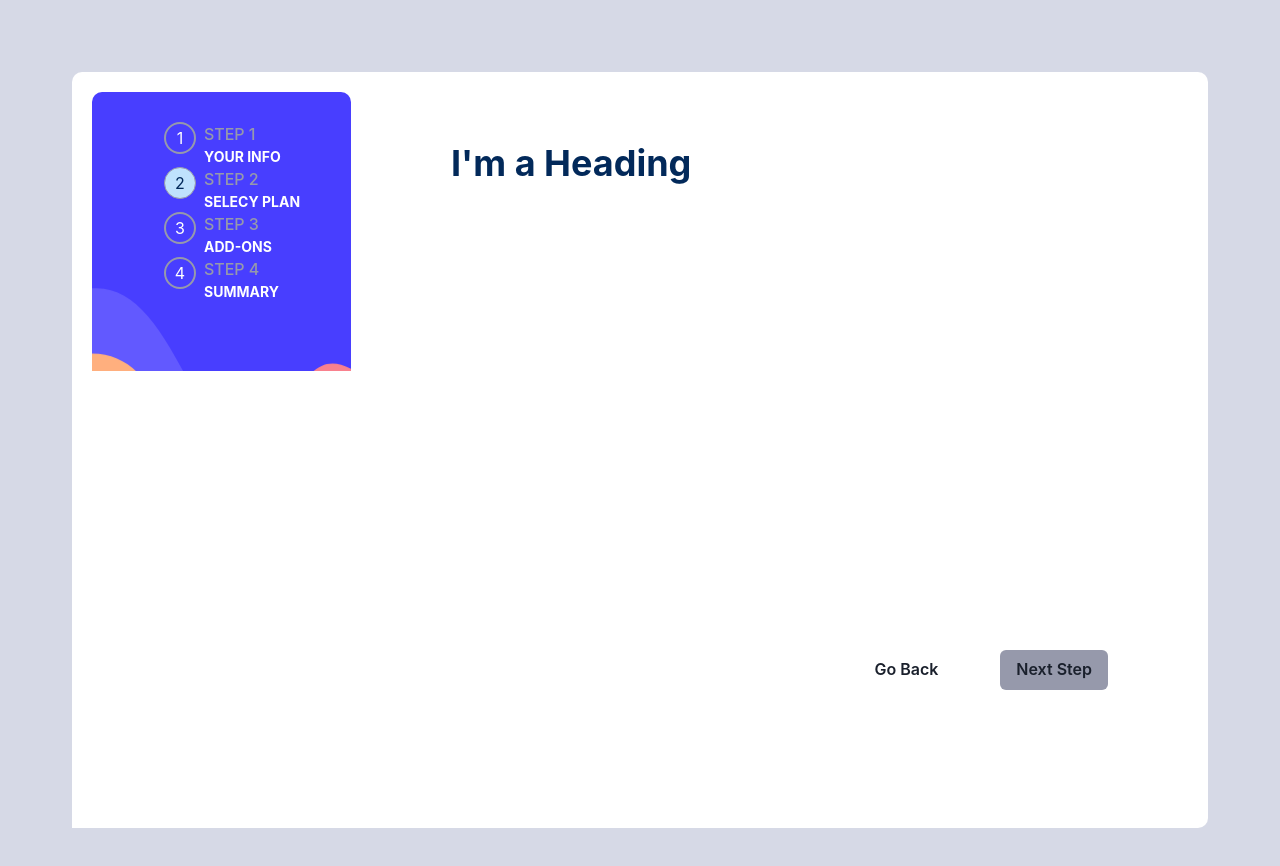
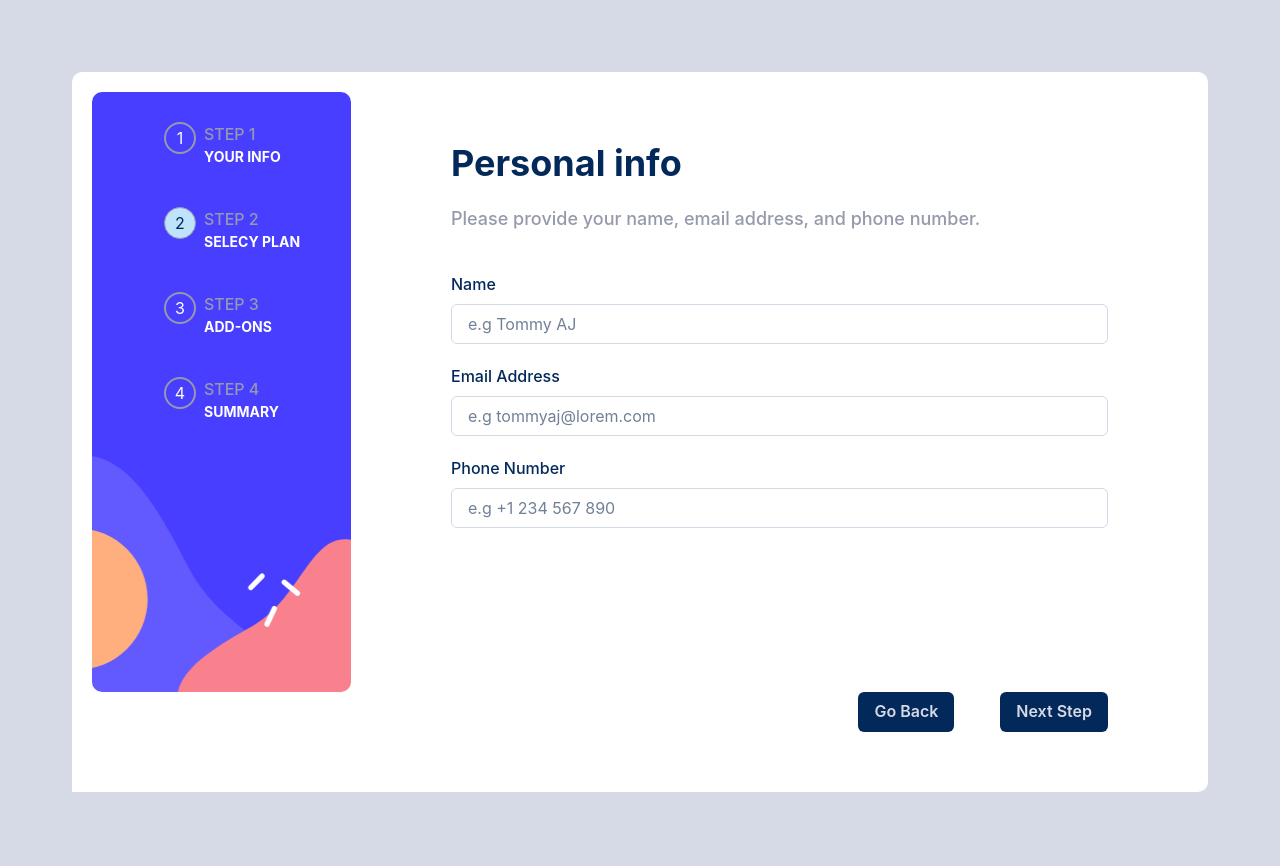
Before and after one commit to Tommkruix/peddle, a Next.js app: page /home/home in a window 1280 px wide. Shown: the top 866 px of the page. Built offline with nearby package versions, Linux system fonts and the light colour scheme.

Commit message:
Added formik for validation and created form one

```diff
--- a/package.json
+++ b/package.json
@@ -21,6 +21,7 @@
     "emotion-theming": "^11.0.0",
     "eslint": "8.40.0",
     "eslint-config-next": "13.4.2",
+    "formik": "^2.2.9",
     "framer-motion": "^10.12.10",
     "next": "13.4.2",
     "react": "18.2.0",
--- a/src/components/Form/FormOne.tsx
+++ b/src/components/Form/FormOne.tsx
@@ -1,12 +1,82 @@
-import { Box, Heading } from "@chakra-ui/react";
 import React from "react";
+import {
+  Box,
+  Heading,
+  FormControl,
+  FormLabel,
+  FormErrorMessage,
+  Input,
+  Text,
+} from "@chakra-ui/react";
+import { Field } from "formik";
+import { AppFieldPropsType } from "@src/utils/types";
+import { validateField } from "@src/utils/helpers";
 
 const FormOne = () => {
   return (
     <Box>
       <Heading color={"blue.100"} fontWeight={"bold"}>
-        I'm a Heading
+        Personal info
       </Heading>
+      <Text
+        fontSize="lg"
+        fontWeight={"medium"}
+        marginTop={"20px"}
+        marginBottom={"40px"}
+        color={"gray.100"}
+      >
+        Please provide your name, email address, and phone number.
+      </Text>
+
+      <Field
+        name="name"
+        validate={(value: string) => validateField("Name", value)}
+      >
+        {({ field, form }: AppFieldPropsType) => (
+          <FormControl
+            isInvalid={!!form.errors.name && form.touched.name}
+            marginBottom={"20px"}
+          >
+            <FormLabel color={"blue.100"}>Name</FormLabel>
+            <Input type="text" {...field} placeholder="e.g Tommy AJ" />
+            <FormErrorMessage>{form.errors.name}</FormErrorMessage>
+          </FormControl>
+        )}
+      </Field>
+      <Field
+        name="email"
+        validate={(value: string) => validateField("Email Address", value)}
+      >
+        {({ field, form }: AppFieldPropsType) => (
+          <FormControl
+            isInvalid={!!form.errors.email && form.touched.email}
+            marginBottom={"20px"}
+          >
+            <FormLabel color={"blue.100"}>Email Address</FormLabel>
+            <Input
+              type="email"
+              {...field}
+              placeholder="e.g tommyaj@lorem.com"
+            />
+            <FormErrorMessage>{form.errors.email}</FormErrorMessage>
+          </FormControl>
+        )}
+      </Field>
+      <Field
+        name="phoneNumber"
+        validate={(value: string) => validateField("Phone Number", value)}
+      >
+        {({ field, form }: AppFieldPropsType) => (
+          <FormControl
+            isInvalid={!!form.errors.phoneNumber && form.touched.phoneNumber}
+            marginBottom={"20px"}
+          >
+            <FormLabel color={"blue.100"}>Phone Number</FormLabel>
+            <Input type="phone" {...field} placeholder="e.g +1 234 567 890" />
+            <FormErrorMessage>{form.errors.phoneNumber}</FormErrorMessage>
+          </FormControl>
+        )}
+      </Field>
     </Box>
   );
 };
--- a/src/components/VerticalStep/VerticalStep.tsx
+++ b/src/components/VerticalStep/VerticalStep.tsx
@@ -1,12 +1,9 @@
-import { Box } from "@chakra-ui/layout";
 import {
   Button,
   Flex,
   Grid,
   GridItem,
   useBreakpointValue,
-} from "@chakra-ui/react";
-import {
   Step,
   StepDescription,
   StepIndicator,
@@ -15,15 +12,17 @@ import {
   StepStatus,
   StepTitle,
   Stepper,
+  Box,
   useSteps,
 } from "@chakra-ui/react";
-
 import FormOne from "@src/components/Form/FormOne";
 
 import BgDesktopIcon from "@public/assets/icons/bg-sidebar-desktop.svg";
 import BgMobileIcon from "@public/assets/icons/bg-sidebar-mobile.svg";
 
 import VerticalStepStyle from "./VerticalStep.style";
+import { FormikProps } from "formik";
+import { AppFormType } from "@src/utils/types";
 
 const steps = [
   { title: "STEP 1", description: "YOUR INFO" },
@@ -32,8 +31,12 @@ const steps = [
   { title: "STEP 4", description: "SUMMARY" },
 ];
 
-const VerticalStep = () => {
-  const { activeStep, setActiveStep, goToNext, goToPrevious } = useSteps({
+type Props = {
+  formikProp: FormikProps<AppFormType>;
+};
+
+const VerticalStep = ({ formikProp }: Props) => {
+  const { activeStep, goToNext, goToPrevious } = useSteps({
     index: 1,
     count: steps.length,
   });
@@ -52,9 +55,9 @@ const VerticalStep = () => {
         width="100%"
         justify="flex-end"
         gap={4}
-        position={isMobile ? "absolute" : "relative"}
+        position={"relative"}
         bottom={"0px"}
-        marginTop={isMobile ? "0px" : "-20px"}
+        marginTop={isMobile ? "30px" : "-20px"}
         background={isMobile ? "gray.400" : "white"}
         borderBottomRightRadius={isMobile ? "0px" : "10px"}
         paddingBottom={isMobile ? "10px" : "60px"}
@@ -62,8 +65,15 @@ const VerticalStep = () => {
         paddingRight={isMobile ? "10px" : "100px"}
       >
         {hasCompletedAllSteps ? (
-          <Button size="md" onClick={() => setActiveStep(1)}>
-            Reset
+          <Button
+            type="submit"
+            isLoading={formikProp.isSubmitting}
+            size="md"
+            background={"blue.100"}
+            color={"gray.200"}
+            _hover={{ color: "gray.200", background: "blue.100" }}
+          >
+            Confirm
           </Button>
         ) : (
           <>
@@ -73,10 +83,19 @@ const VerticalStep = () => {
               size="md"
               variant="ghost"
               marginRight={isMobile ? "0px" : "30px"}
+              background={"blue.100"}
+              color={"gray.200"}
+              _hover={{ color: "blue.100", background: "gray.300" }}
             >
               Go Back
             </Button>
-            <Button size="md" onClick={goToNext}>
+            <Button
+              size="md"
+              onClick={goToNext}
+              background={"blue.100"}
+              color={"gray.200"}
+              _hover={{ color: "blue.100", background: "gray.300" }}
+            >
               {isLastStep ? "Finish" : "Next Step"}
             </Button>
           </>
@@ -94,7 +113,6 @@ const VerticalStep = () => {
         borderRadius={"10px"}
       >
         <Grid
-          templateRows={isMobile ? "" : "repeat(2, 1fr)"}
           templateColumns={isMobile ? "" : "repeat(5, 1fr)"}
           gap={isMobile ? 3 : 0}
           width={"100%"}
@@ -113,17 +131,19 @@ const VerticalStep = () => {
             paddingLeft={isMobile ? "65px" : "72px"}
             paddingRight={isMobile ? "65px" : "72px"}
             paddingTop={isMobile ? "30px" : "30px"}
-            paddingBottom={isMobile ? "10px" : "30px"}
-            height={"auto"}
+            paddingBottom={isMobile ? "100px" : "30px"}
+            height={isMobile ? "auto" : "600px"}
             borderTopLeftRadius={isMobile ? "0px" : "10px"}
             borderTopRightRadius={isMobile ? "0px" : "10px"}
+            borderBottomLeftRadius={isMobile ? "0px" : "10px"}
+            borderBottomRightRadius={isMobile ? "0px" : "10px"}
           >
             <Stepper
               index={activeStep}
               colorScheme="blue"
               orientation={orientation}
               width="auto"
-              height={isMobile ? "50px" : "auto"}
+              height={isMobile ? "50px" : "300px"}
               gap="0"
               sx={VerticalStepStyle.stepper}
             >
@@ -156,13 +176,15 @@ const VerticalStep = () => {
             paddingLeft={isMobile ? "30px" : "100px"}
             paddingRight={isMobile ? "30px" : "100px"}
             paddingTop={isMobile ? "30px" : "50px"}
-            paddingBottom={isMobile ? "10px" : "0px"}
+            paddingBottom={isMobile ? "100px" : "0px"}
             marginRight={isMobile ? "10px" : "-20px"}
             marginLeft={isMobile ? "10px" : "0px"}
             marginTop={isMobile ? "-67px" : "0px"}
             background={"white"}
-            borderTopLeftRadius={isMobile ? "10px" : "0px"}
-            borderTopRightRadius={isMobile ? "10px" : "0px"}
+            borderTopLeftRadius={isMobile ? "10px" : "10px"}
+            borderBottomLeftRadius={isMobile ? "10px" : "10px"}
+            borderTopRightRadius={isMobile ? "10px" : "10px"}
+            borderBottomRightRadius={isMobile ? "10px" : "10px"}
           >
             <Flex flexDir={"column"}>
               <FormOne />
--- a/src/pages/home/home.tsx
+++ b/src/pages/home/home.tsx
@@ -1,9 +1,19 @@
 "use client";
 
+import { Flex, useBreakpointValue } from "@chakra-ui/react";
+import { Form, Formik } from "formik";
+
 import VerticalStep from "@src/components/VerticalStep/VerticalStep";
-import { Flex, useBreakpointValue } from "@chakra-ui/react";
+import { useState } from "react";
+import { AppFormType } from "@src/utils/types";
 
 function Home() {
+  const [data, setData] = useState<AppFormType>({
+    name: "",
+    email: "",
+    phoneNumber: "",
+  });
+
   const isMobile = useBreakpointValue({
     lg: false,
     md: false,
@@ -20,7 +30,21 @@ function Home() {
       background={isMobile ? "none" : "gray.200"}
       height={isMobile ? "300px" : "900px"}
     >
-      <VerticalStep />
+      <Formik
+        initialValues={data}
+        onSubmit={(values, actions) => {
+          setTimeout(() => {
+            alert(JSON.stringify(values, null, 2));
+            actions.setSubmitting(false);
+          }, 1000);
+        }}
+      >
+        {(props) => (
+          <Form>
+            <VerticalStep formikProp={props} />
+          </Form>
+        )}
+      </Formik>
     </Flex>
   );
 }
--- a/src/pages/index.tsx
+++ b/src/pages/index.tsx
@@ -1,7 +1,5 @@
 import React from "react";
 import Home from "@src/pages/home/home";
-
-import "@src/pages/globals.css";
 
 export default function Index() {
   return <Home />;
--- /dev/null
+++ b/src/utils/helpers.ts
@@ -0,0 +1,9 @@
+export const validateField = (fieldName: string, value: string) => {
+  let error;
+  if (!value) {
+    error = `${fieldName} is required`;
+  } else if (value.toLowerCase().length < 3) {
+    error = `${fieldName} too short 😱`;
+  }
+  return error;
+};
--- /dev/null
+++ b/src/utils/types.ts
@@ -0,0 +1,12 @@
+import { FieldProps, FormikProps } from "formik";
+
+export type AppFormType = {
+  name: string;
+  email: string;
+  phoneNumber: string;
+};
+
+export type AppFieldPropsType = {
+  field: FieldProps["field"];
+  form: FormikProps<AppFormType>;
+};
```
Also changed, not shown: 1 other file (tests, documents, lock files or other folders).
